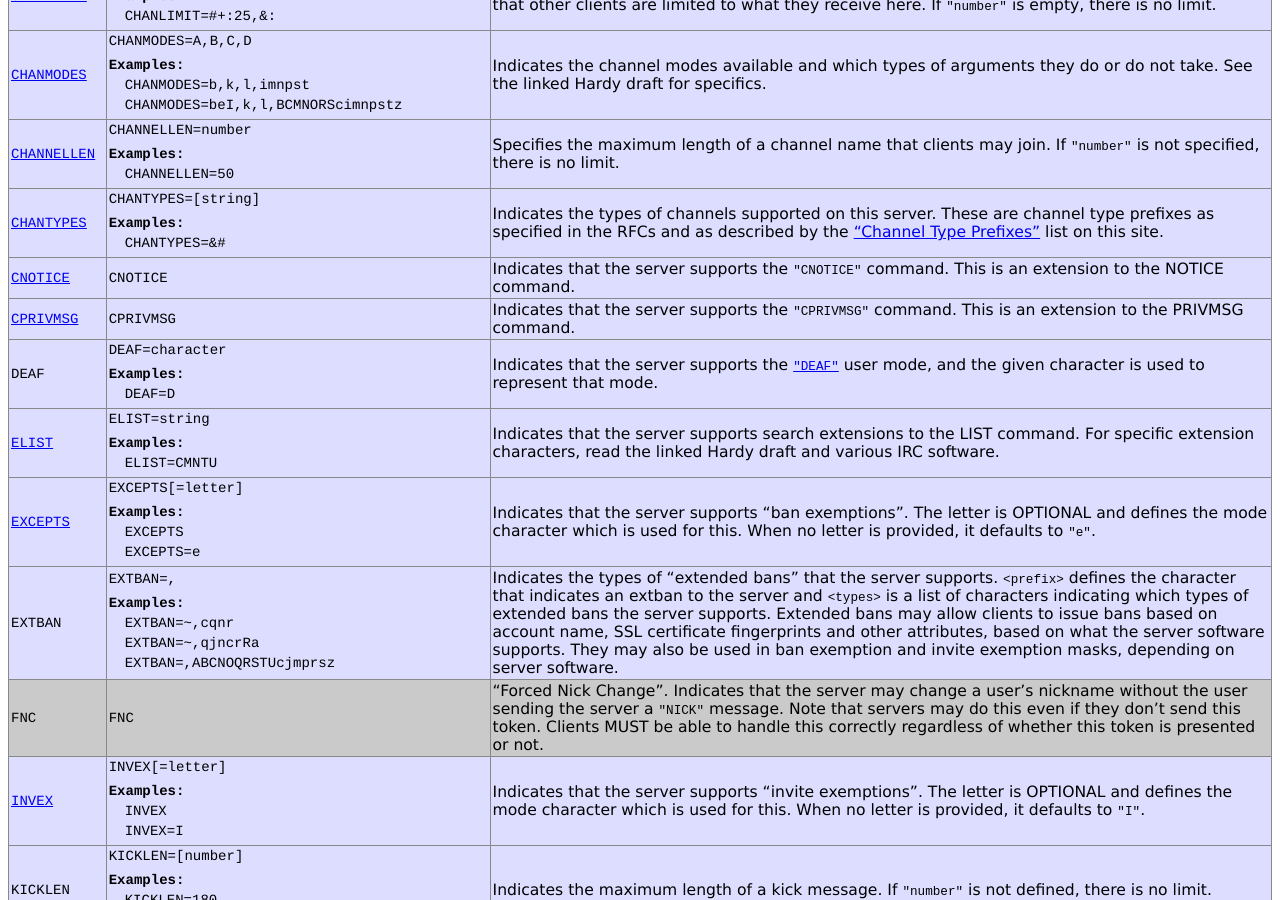
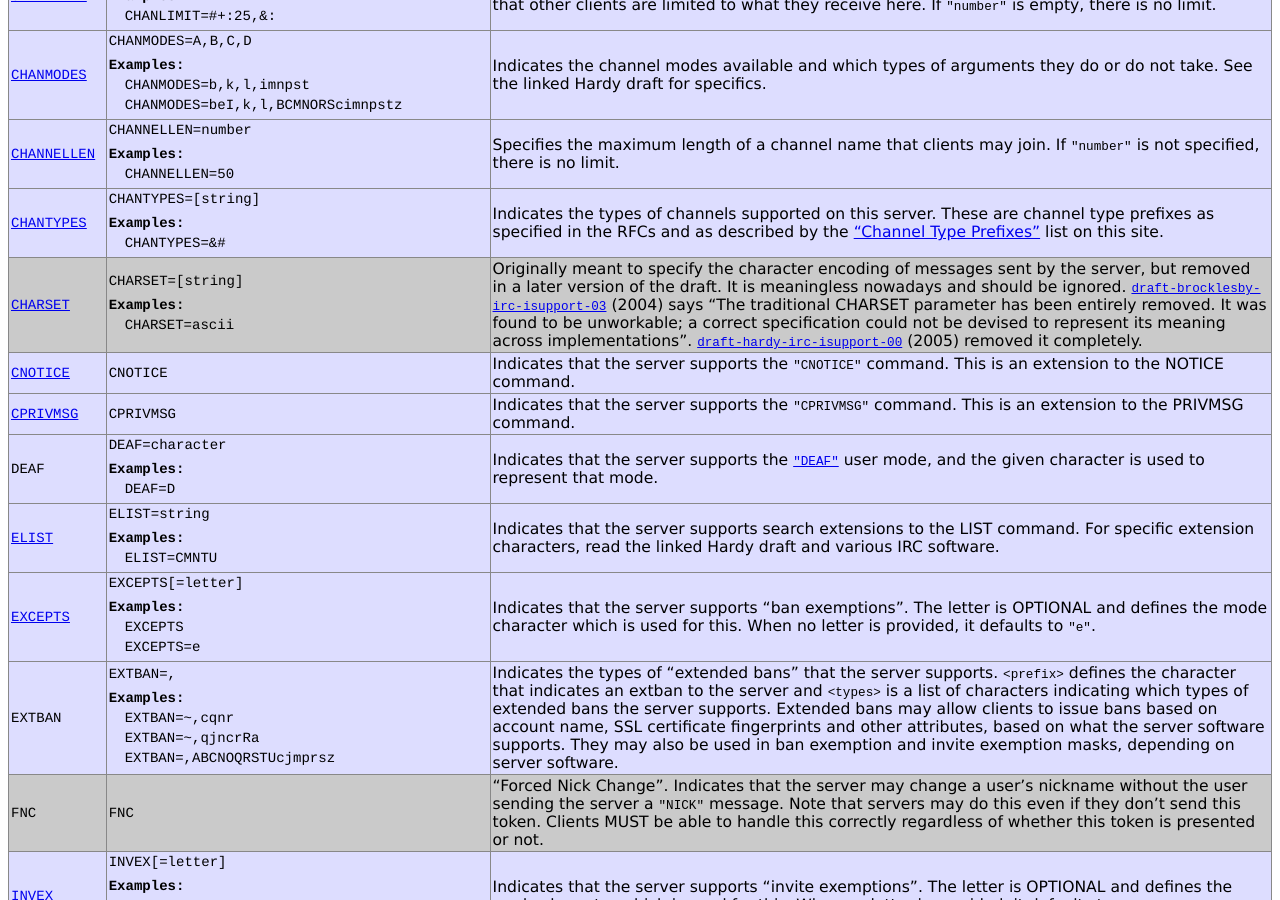
Before and after one commit to ircdocs/irc-defs, a Jekyll site: the page built from defs/isupport.html, in a window 1280 px wide and 900 px high, scrolled down 498 px. Built offline with Jekyll 4.4.1, drawn with Linux system fonts in a browser that asks for light colours.

Commit message:
isupport: Add garbage^W CHARSET

```diff
--- a/_data/isupport.yaml
+++ b/_data/isupport.yaml
@@ -150,6 +150,29 @@ values:
 
         examples:
             - "CHANTYPES=&#"
+
+    -
+        name: CHARSET
+        format: "CHARSET=[string]"
+        information: "https://tools.ietf.org/html/draft-brocklesby-irc-isupport-03"
+        comment:
+            Originally meant to specify the character encoding of messages sent
+            by the server, but removed in a later version of the draft. It is
+            meaningless nowadays and should be ignored.
+
+            [`draft-brocklesby-irc-isupport-03`](https://tools.ietf.org/html/draft-brocklesby-irc-isupport-03)
+            (2004) says "The traditional CHARSET parameter has been entirely
+            removed.  It was found to be unworkable;  a correct specification
+            could not be devised to represent its meaning across
+            implementations".
+
+            [`draft-hardy-irc-isupport-00`](https://tools.ietf.org/html/draft-hardy-irc-isupport-00)
+            (2005) removed it completely.
+
+        examples:
+            - "CHARSET=ascii"
+
+        obsolete: true
 
     -
         name: CNOTICE
```
